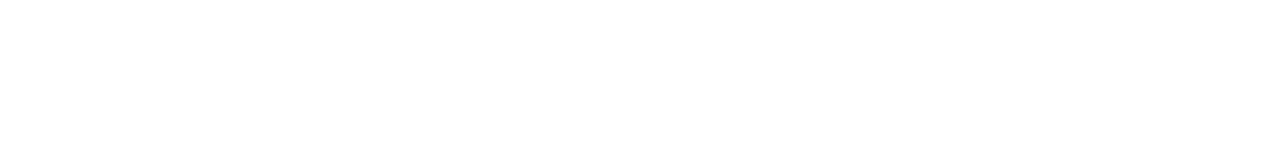
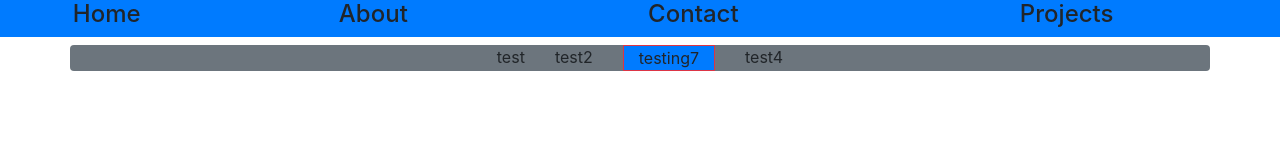
Before and after one commit to halmanza/PromineoCourseWork, a plain HTML site: page FrontEnd/index.html in a window 1280 px wide. Drawn offline with nearby package versions, Linux system fonts and the light colour scheme.

Commit message:
experimenting with bootstrap grid

```diff
--- a/FrontEnd/index.html
+++ b/FrontEnd/index.html
@@ -1,16 +1,59 @@
 <!DOCTYPE html>
 <html lang="en">
-<head>
-    <meta charset="UTF-8">
-    <meta http-equiv="X-UA-Compatible" content="IE=edge">
-    <meta name="viewport" content="width=device-width, initial-scale=1.0">
-    <link rel="stylesheet" href="node_modules/bootstrap/dist/css/bootstrap.css">
+  <head>
+    <meta charset="UTF-8" />
+    <meta http-equiv="X-UA-Compatible" content="IE=edge" />
+    <meta name="viewport" content="width=device-width, initial-scale=1.0" />
+    <link
+      rel="stylesheet"
+      href="node_modules/bootstrap/dist/css/bootstrap.css"
+    />
     <title>HTML</title>
-</head>
-<body>
+  </head>
+  <body>
+    <div class="container-fluid bg-primary">
+      <div class="row text-center">
+        <div class="col-md-2">
+          <h4>Home</h4>
+        </div>
+        <div class="col-md-3">
+          <h4>About</h4>
+        </div>
+        <div class="col-md-3">
+          <h4>Contact</h4>
+        </div>
+        <div class="col-md">
+          <h4>Projects</h4>
+        </div>
+      </div>
+    </div>
 
+    <div
+      class="
+        container
+        d-flex
+        bg-secondary
+        rounded
+        mt-2
+        justify-content-center
+        align-items-center
+        text-center
+      "
+    >
+      <div class="row">
+        <div class="col-md">test</div>
+        <div class="col-md">test2</div>
+        <div class="col-md">
+          <div class="col-md bg-primary border border-5 border-danger">
+            testing7
+          </div>
+        </div>
+
+        <div class="col-md">test4</div>
+      </div>
+    </div>
 
     <script src="node_modules/jquery/dist/jquery.js"></script>
     <script src="node_modules/bootstrap/dist/js/bootstrap.bundle.js"></script>
-</body>
+  </body>
 </html>
```
